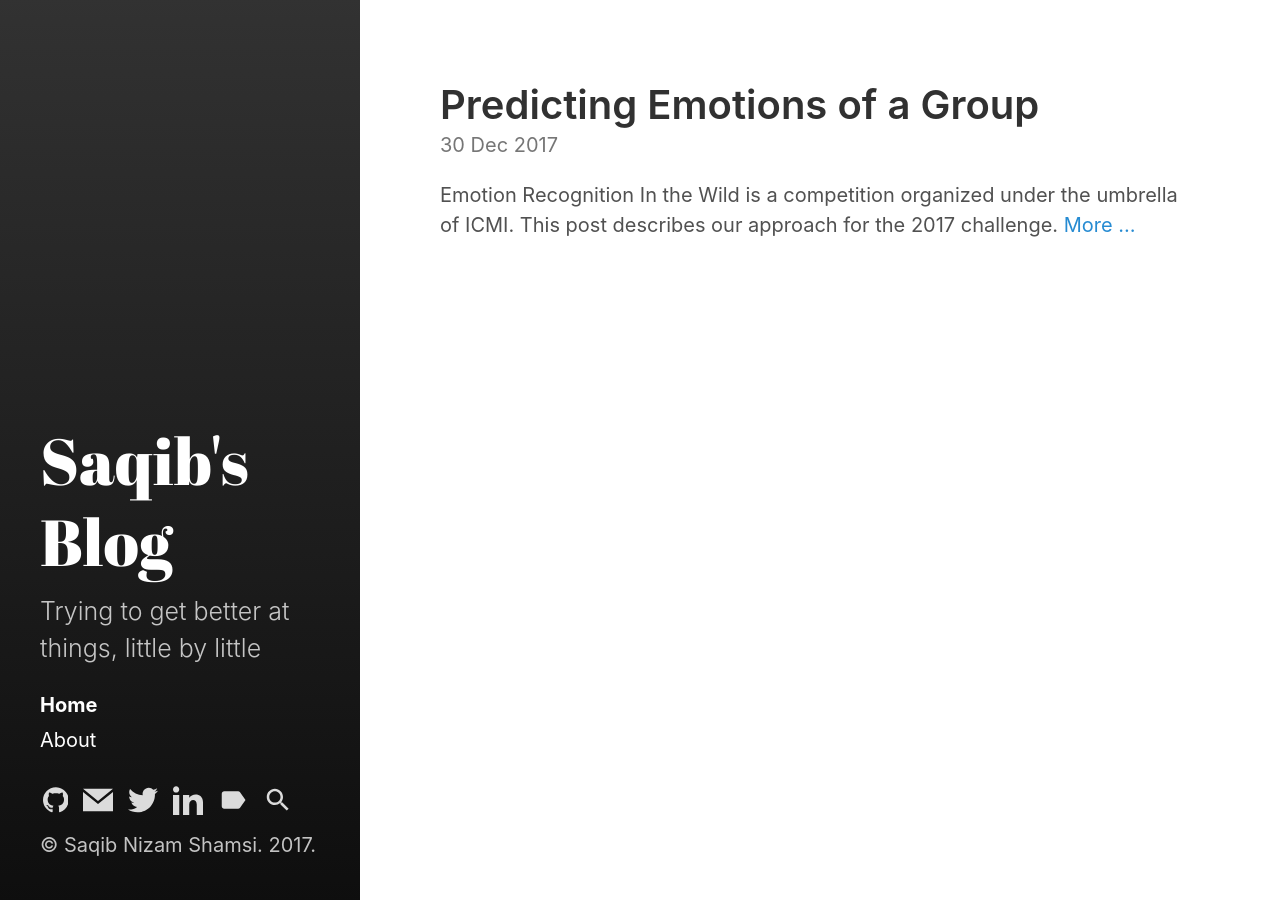
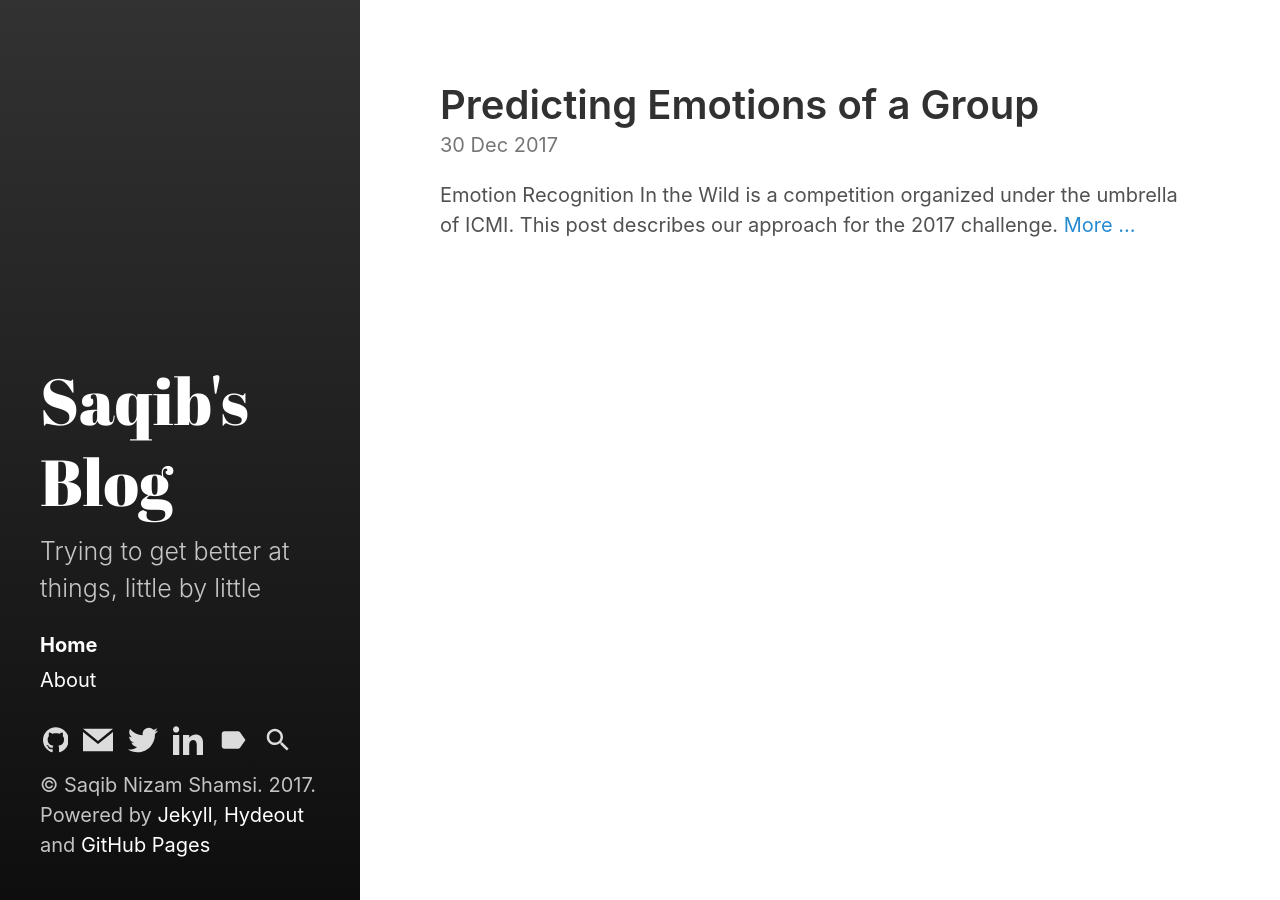
Before and after one commit to saqibns/saqibns.github.io, a Jekyll site: the page built from index.html, in a window 1280 px wide. Built offline with Jekyll 4.4.1, drawn with Linux system fonts in a browser that asks for light colours; the list of posts is cut into pages by our own code.

Commit message:
Credits to jekyll, hydeout and github pages

```diff
--- a/_includes/copyright.html
+++ b/_includes/copyright.html
@@ -1,3 +1,4 @@
 <p>
   &copy; Saqib Nizam Shamsi. {{ site.time | date: '%Y' }}.
+  Powered by <a href="http://jekyllrb.com" target="_blank">Jekyll</a>, <a href="https://fongandrew.github.io/hydeout/" target="_blank">Hydeout</a> and <a href="https://pages.github.com/" target="_blank">GitHub Pages </a>
 </p>
```
Also changed, not shown: 7 other files.
